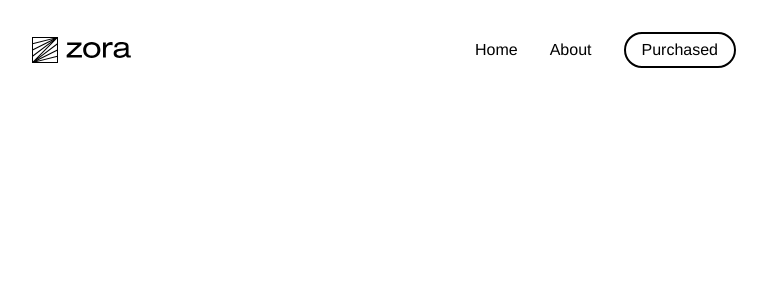
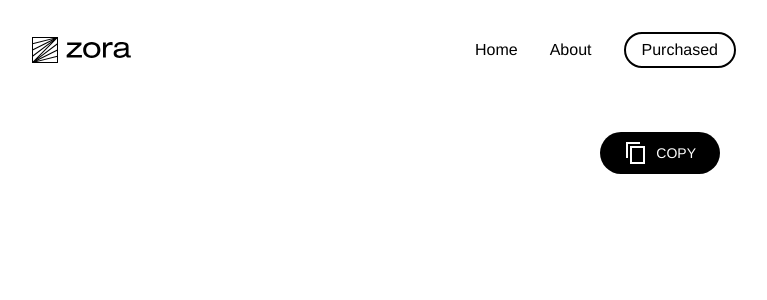
Before and after one commit to varshiljpatel/zora-ai, a Next.js app: page /email in a window 1280 px wide. Shown: the top 300 px of the page, without its empty margins (256-1023 px from the left). Built offline with nearby package versions, Linux system fonts and the light colour scheme.

Commit message:
fix: IconButton.tsx

```diff
--- a/src/components/ui/buttons/IconButton.tsx
+++ b/src/components/ui/buttons/IconButton.tsx
@@ -6,7 +6,7 @@ import { Hourglass as Spinner } from "react-loader-spinner";
 interface IIconButton {
 	icon?: any;
 	isLoading?: boolean;
-	color?: string | "#000000";
+	color?: string;
 	children?: React.ReactNode;
 	width?: number;
 	onClick?: React.MouseEventHandler;
@@ -25,9 +25,9 @@ const IconButton = (props: IIconButton) => {
 
 	return (
 		<button
-		        style={{ backgroundColor: `${props.color}` }}
+		        style={{ backgroundColor: `${props.color || "#000000"}` }}
 			onClick={props.onClick}
-			className={`bg-[${props.color}] justify-center flex items-center gap-x-2 text-[14px] h-[42px] rounded-full transition-all text-white font-medium px-6`}
+			className={`justify-center flex items-center gap-x-2 text-[14px] h-[42px] rounded-full transition-all text-white font-medium px-6`}
 		>
 			{props.isLoading ? (
 				<Spinner
```
